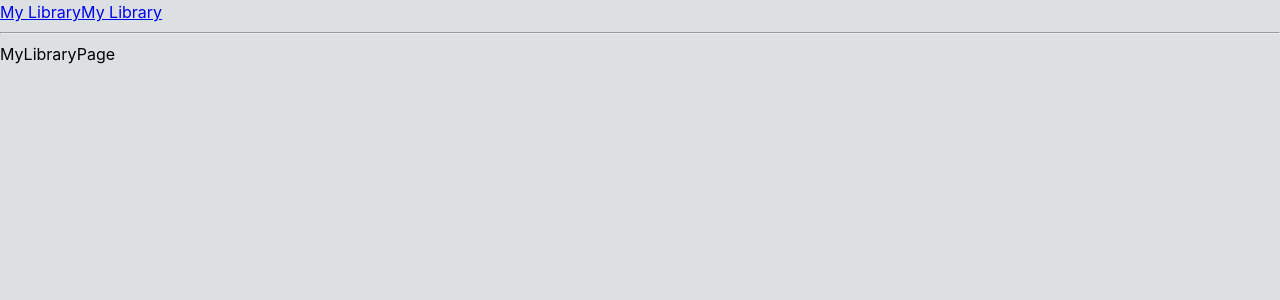
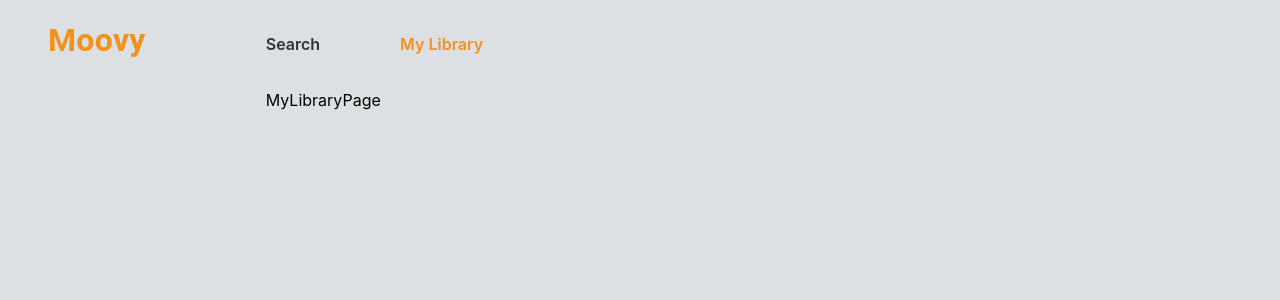
Before and after one commit to artistrea/desafio-tarken, a React (Vite) app in the folder frontend/: page / in a window 1280 px wide. Both pictures are taken after typing "Sample", "Sample" into the empty fields and a click on the button "ENTRAR". Shown: the top 300 px of the page. Built offline with nearby package versions, Linux system fonts and the light colour scheme.

Commit message:
refactor: more MUI

```diff
--- a/frontend/src/App.tsx
+++ b/frontend/src/App.tsx
@@ -2,11 +2,25 @@ import { RouterProvider } from "@tanstack/react-router";
 import { router } from "./router";
 import { SessionContextProvider } from "./contexts/sessionContext/Provider";
 import { useSessionContext } from "./contexts/sessionContext/use";
+import { ThemeProvider, createTheme } from "@mui/material/styles";
+
+const theme = createTheme({
+  palette: {
+    primary: {
+      main: "#f2911b",
+      // light: will be calculated from palette.primary.main,
+      // dark: will be calculated from palette.primary.main,
+      // contrastText: will be calculated to contrast with palette.primary.main
+    },
+  },
+});
 
 function App() {
   return (
     <SessionContextProvider>
-      <Router />
+      <ThemeProvider theme={theme}>
+        <Router />
+      </ThemeProvider>
     </SessionContextProvider>
   );
 }
--- a/frontend/src/index.css
+++ b/frontend/src/index.css
@@ -9,6 +9,8 @@
   text-rendering: optimizeLegibility;
   -webkit-font-smoothing: antialiased;
   -moz-osx-font-smoothing: grayscale;
+
+  --clr-primary: #f2911b;
 }
 
 body {
--- a/frontend/src/layouts/WithNavbar.tsx
+++ b/frontend/src/layouts/WithNavbar.tsx
@@ -1,18 +1,52 @@
-import { Link, Outlet } from "@tanstack/react-router";
+import { Link, Stack, Typography } from "@mui/material";
+import { Outlet, Link as RouterLink } from "@tanstack/react-router";
 
 export function LayoutWithNavbar() {
   return (
-    <>
-      <div className="p-2 flex gap-2">
-        <Link to="/library" className="[&.active]:font-bold">
-          My Library
-        </Link>
-        <Link to="/search" className="[&.active]:font-bold">
-          My Library
-        </Link>
-      </div>
-      <hr />
-      <Outlet />
-    </>
+    <Stack direction="row">
+      <Typography
+        color="primary"
+        fontSize={32}
+        fontWeight={700}
+        paddingLeft={6}
+        paddingRight={10}
+        paddingY={2}
+      >
+        Moovy
+      </Typography>
+      <Stack direction="column" paddingX={5}>
+        <Stack direction="row">
+          <Link
+            component={RouterLink}
+            to="/search"
+            style={{ textDecoration: "none" }}
+            paddingRight={5}
+            fontWeight={600}
+            paddingY={4}
+            color="rgb(50,50,50)"
+            activeProps={{
+              style: { color: "var(--clr-primary)" },
+            }}
+          >
+            Search
+          </Link>
+          <Link
+            component={RouterLink}
+            to="/library"
+            style={{ textDecoration: "none" }}
+            paddingX={5}
+            fontWeight={600}
+            paddingY={4}
+            color="rgb(50,50,50)"
+            activeProps={{
+              style: { color: "var(--clr-primary)" },
+            }}
+          >
+            My Library
+          </Link>
+        </Stack>
+        <Outlet />
+      </Stack>
+    </Stack>
   );
 }
--- a/frontend/src/pages/Login.tsx
+++ b/frontend/src/pages/Login.tsx
@@ -1,4 +1,10 @@
-import { Button, Input, InputLabel } from "@mui/material";
+import {
+  Button,
+  Container,
+  Input,
+  FormControl,
+  FormLabel,
+} from "@mui/material";
 import { useState } from "react";
 import { useSessionContext } from "../contexts/sessionContext/use";
 import { useRouter } from "@tanstack/react-router";
@@ -15,7 +21,7 @@ export function LoginPage() {
 
   const router = useRouter();
   return (
-    <main
+    <Container
       style={{
         display: "flex",
         alignItems: "center",
@@ -54,32 +60,38 @@ export function LoginPage() {
           width: "max(320px, 30%)",
         }}
       >
-        <InputLabel>
-          <span style={{ display: "block" }}>Email</span>
+        <FormControl>
+          <FormLabel htmlFor="email" style={{ display: "block" }}>
+            Email
+          </FormLabel>
           <Input
+            id="email"
             disabled={loading}
             value={loginDetails.email}
             onChange={(e) =>
               setLoginDetails((ps) => ({ ...ps, email: e.target.value }))
             }
           />
-        </InputLabel>
-        <InputLabel>
-          <span style={{ display: "block" }}>Senha</span>
+        </FormControl>
+        <FormControl>
+          <FormLabel htmlFor="password" style={{ display: "block" }}>
+            Senha
+          </FormLabel>
           <Input
+            id="password"
             disabled={loading}
             value={loginDetails.password}
             onChange={(e) =>
               setLoginDetails((ps) => ({ ...ps, password: e.target.value }))
             }
           />
-        </InputLabel>
+        </FormControl>
         <br />
         <br />
         <Button disabled={loading} type="submit" variant="outlined">
           Entrar
         </Button>
       </form>
-    </main>
+    </Container>
   );
 }
```
